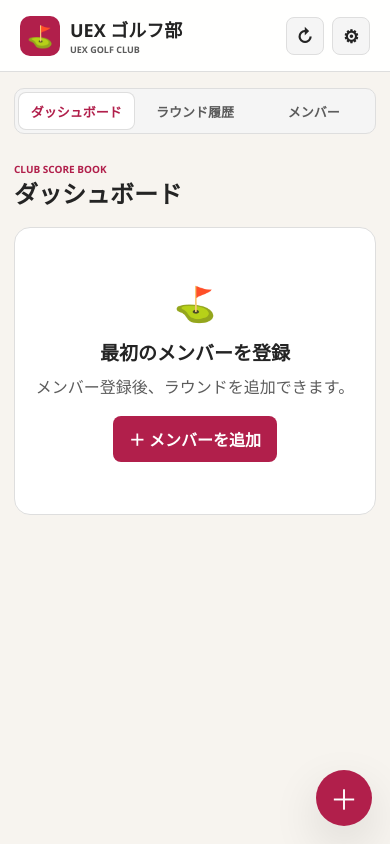
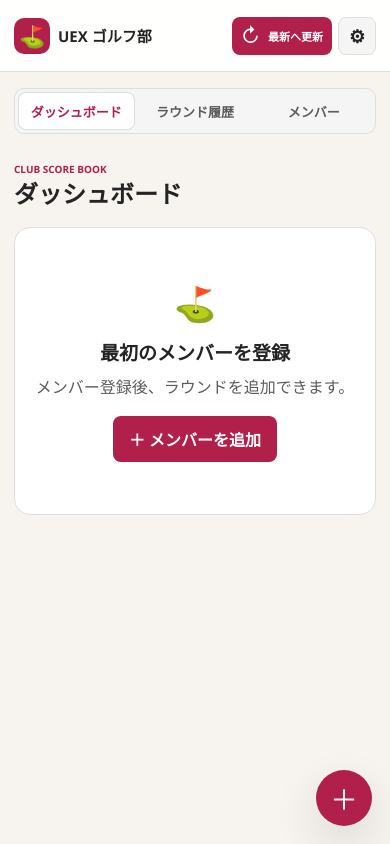
Before and after one commit to junjun5429-debug/UEX-GOLF-CLUB, a plain HTML site: page index.html in a window 390 px wide. Drawn offline with Linux system fonts and the light colour scheme; no server answers.

Commit message:
Prompt users to refresh shared data
Replace the header refresh icon with a prominent responsive sync prompt and refresh the PWA cache to v29.

```diff
--- a/index.html
+++ b/index.html
@@ -8,7 +8,7 @@
   <link rel="icon" type="image/png" sizes="32x32" href="icons/favicon-32.png?v=24" />
   <link rel="apple-touch-icon" sizes="180x180" href="icons/apple-touch-icon-180.png?v=23" />
   <link rel="manifest" href="manifest.webmanifest?v=23" />
-  <link rel="stylesheet" href="styles.css?v=26" />
+  <link rel="stylesheet" href="styles.css?v=29" />
   <title>UEX ゴルフ部</title>
 </head>
 <body>
@@ -18,7 +18,10 @@
       <span><strong>UEX ゴルフ部</strong><small>UEX GOLF CLUB</small></span>
     </button>
     <div class="header-actions">
-      <button class="icon-button" id="export-button" type="button" title="最新データを取得" aria-label="最新データを取得">↻</button>
+      <button class="sync-button" id="export-button" type="button">
+        <span class="sync-icon" aria-hidden="true">↻</span>
+        <span class="sync-copy"><strong><span class="sync-label-full">最新データを取得</span><span class="sync-label-compact">最新へ更新</span></strong><small>表示前に更新してください</small></span>
+      </button>
       <button class="icon-button" id="settings-button" type="button" title="設定" aria-label="設定を開く">⚙</button>
     </div>
   </header>
--- a/styles.css
+++ b/styles.css
@@ -81,6 +81,14 @@ button { cursor: pointer; }
 .brand strong { font-size: 18px; }
 .brand small { margin-top: 1px; color: var(--cp-text-muted); font-size: 9px; font-weight: 700; }
 .header-actions { display: flex; align-items: center; gap: 8px; }
+.sync-button { display: flex; align-items: center; gap: 8px; min-height: 42px; padding: 6px 12px; background: var(--cp-accent); color: var(--cp-accent-fg); border: 0; border-radius: 8px; text-align: left; }
+.sync-button:hover { background: var(--cp-accent-hover); }
+.sync-button:focus-visible { outline: 2px solid var(--cp-accent); outline-offset: 2px; }
+.sync-icon { font-size: 20px; line-height: 1; }
+.sync-copy strong, .sync-copy small { display: block; }
+.sync-copy strong { font-size: 12px; }
+.sync-copy small { margin-top: 1px; font-size: 9px; opacity: .82; }
+.sync-label-compact { display: none; }
 
 main { width: min(1120px, 100%); margin: 0 auto; padding: 24px 20px 100px; }
 .tabs { display: flex; gap: 4px; width: fit-content; margin-bottom: 28px; padding: 4px; background: var(--cp-surface-soft); border: 1px solid var(--cp-border); border-radius: 10px; }
@@ -223,6 +231,17 @@ dialog > form, #round-detail { padding: 22px; }
 .toast.show { transform: translate(-50%, 0); opacity: 1; }
 
 @media (max-width: 680px) {
+  .app-header { gap: 8px; padding-inline: 14px; }
+  .brand { gap: 8px; }
+  .brand-mark { width: 36px; height: 36px; }
+  .brand strong { font-size: 15px; }
+  .brand small { display: none; }
+  .header-actions { gap: 6px; }
+  .sync-button { min-height: 38px; padding: 6px 9px; }
+  .sync-copy strong { font-size: 11px; }
+  .sync-label-full { display: none; }
+  .sync-label-compact { display: inline; }
+  .sync-copy small { display: none; }
   main { padding: 16px 14px 90px; }
   .tabs { width: 100%; margin-bottom: 22px; }
   .tabs button { flex: 1; padding-inline: 5px; }
--- a/sw.js
+++ b/sw.js
@@ -1,10 +1,10 @@
 'use strict';
 
-const CACHE_NAME = 'uex-golf-club-v28';
+const CACHE_NAME = 'uex-golf-club-v29';
 const ASSETS = [
   './',
   './index.html',
-  './styles.css?v=26',
+  './styles.css?v=29',
   './app.js?v=23',
   './manifest.webmanifest?v=23',
   './icons/favicon-32.png?v=24',
```
